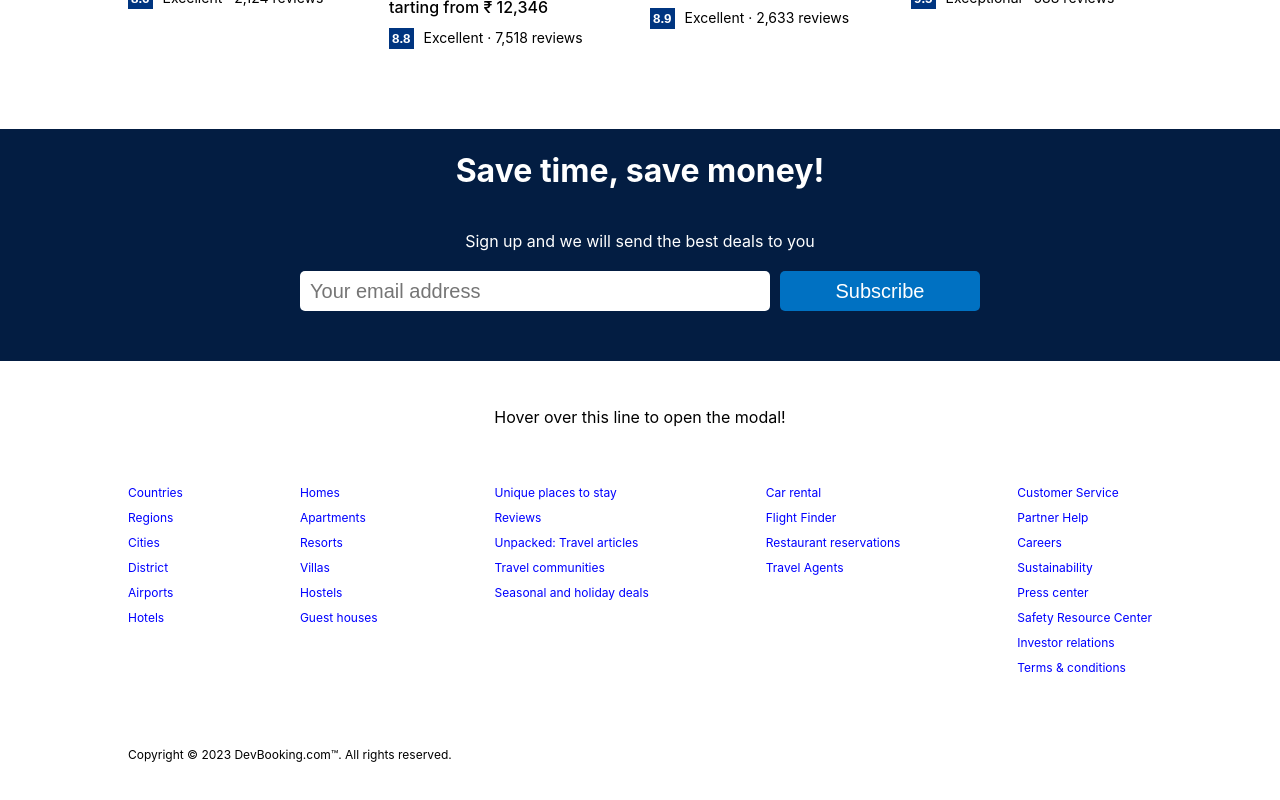
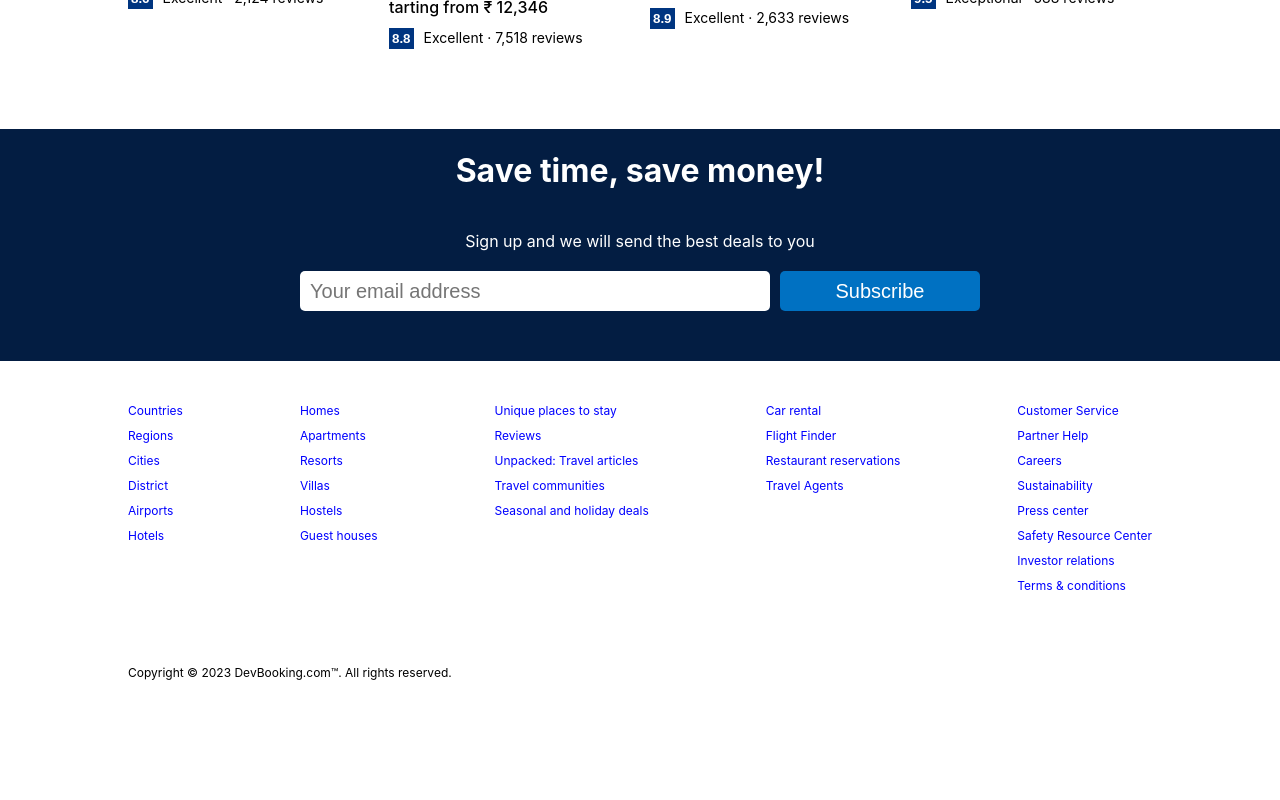
Before and after one commit to mskothari07/booking-.com-clone, a React (Create React App) app in the folder client/app/: page / in a window 1280 px wide. Shown: the part 1420-2220 px from the top of the page. After the commit the page ends 2140 px from the top, so only its background shows below. Built offline with nearby package versions, Linux system fonts and the light colour scheme.

Commit message:
remove hover line

```diff
--- a/client/app/src/pages/Home/Home.jsx
+++ b/client/app/src/pages/Home/Home.jsx
@@ -4,7 +4,7 @@ import Featured from "../../components/featured/Featured";
 import FeaturedPlaces from "../../components/featuredPlaces/FeaturedPlaces";
 import Footer from "../../components/footer/Footer";
 import MailList from "../../components/mailList/MailList";
-import HoverableLine from "../../components/modalTest/modaltest.jsx";
+// import HoverableLine from "../../components/modalTest/modaltest.jsx";
 import PropertyList from "../../components/propertyList/PropertyList";
 import "./Home.css";
 
@@ -22,7 +22,7 @@ const Home = () => {
         <h1 className="homeTitle">Home guests love</h1>
         <FeaturedPlaces/>
         <MailList/>
-        <HoverableLine/>
+        {/* <HoverableLine/> */}
         <Footer/>
       </div>
     </div>
```
